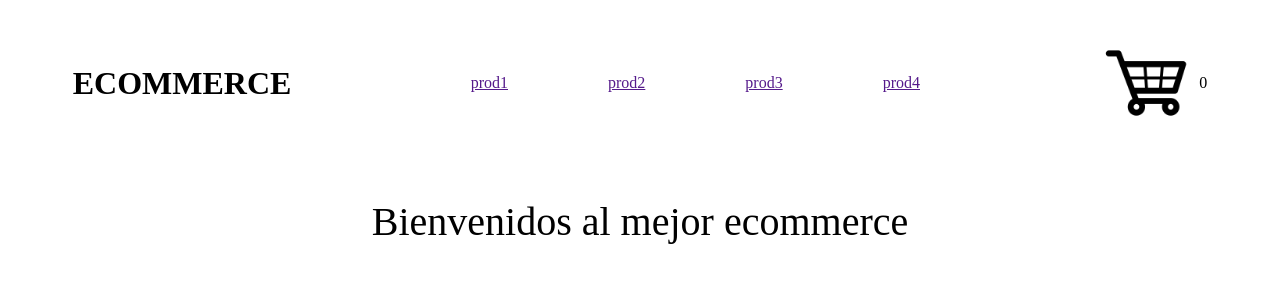
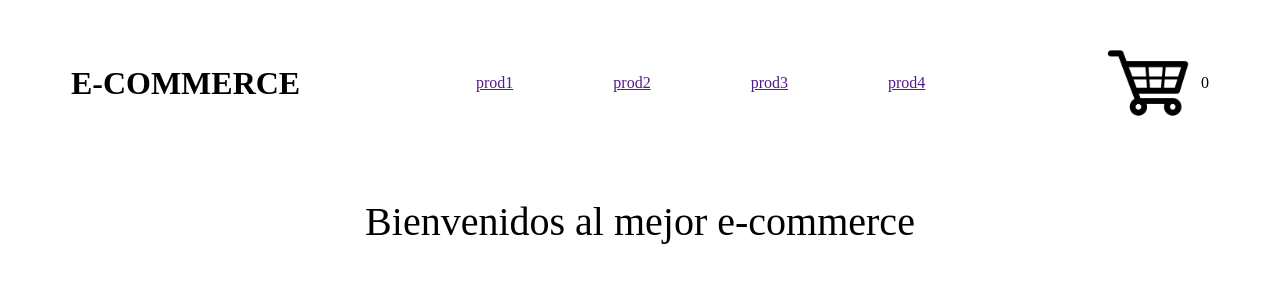
Before and after one commit to EmanuelMerlo/Pre-entrega1-Merlo, a React (Vite) app: page / in a window 1280 px wide. Shown: the top 300 px of the page. Built offline with nearby package versions, Linux system fonts and the light colour scheme.

Commit message:
pre-entrega1 final

```diff
--- a/src/App.jsx
+++ b/src/App.jsx
@@ -6,7 +6,7 @@ function App() {
   return (
       <div id="App">
         <Navbar />
-        <ItemListContainer saludo = "Bienvenidos al mejor ecommerce" />
+        <ItemListContainer saludo = "Bienvenidos al mejor e-commerce" />
       </div>
   );
 }
--- a/src/components/NavBar/Navbar.jsx
+++ b/src/components/NavBar/Navbar.jsx
@@ -4,7 +4,7 @@ import "./NavBar.css"
 const Navbar = () => {
   return (
     <div id="navbar">
-        <h1>ECOMMERCE</h1>
+        <h1>E-COMMERCE</h1>
         <ul>
             <li>
                 <a href="">prod1</a>
--- a/src/index.css
+++ b/src/index.css
@@ -0,0 +1,5 @@
+#app {
+    box-sizing: border-box;
+    margin: 0;
+    padding: 0;
+}
```
